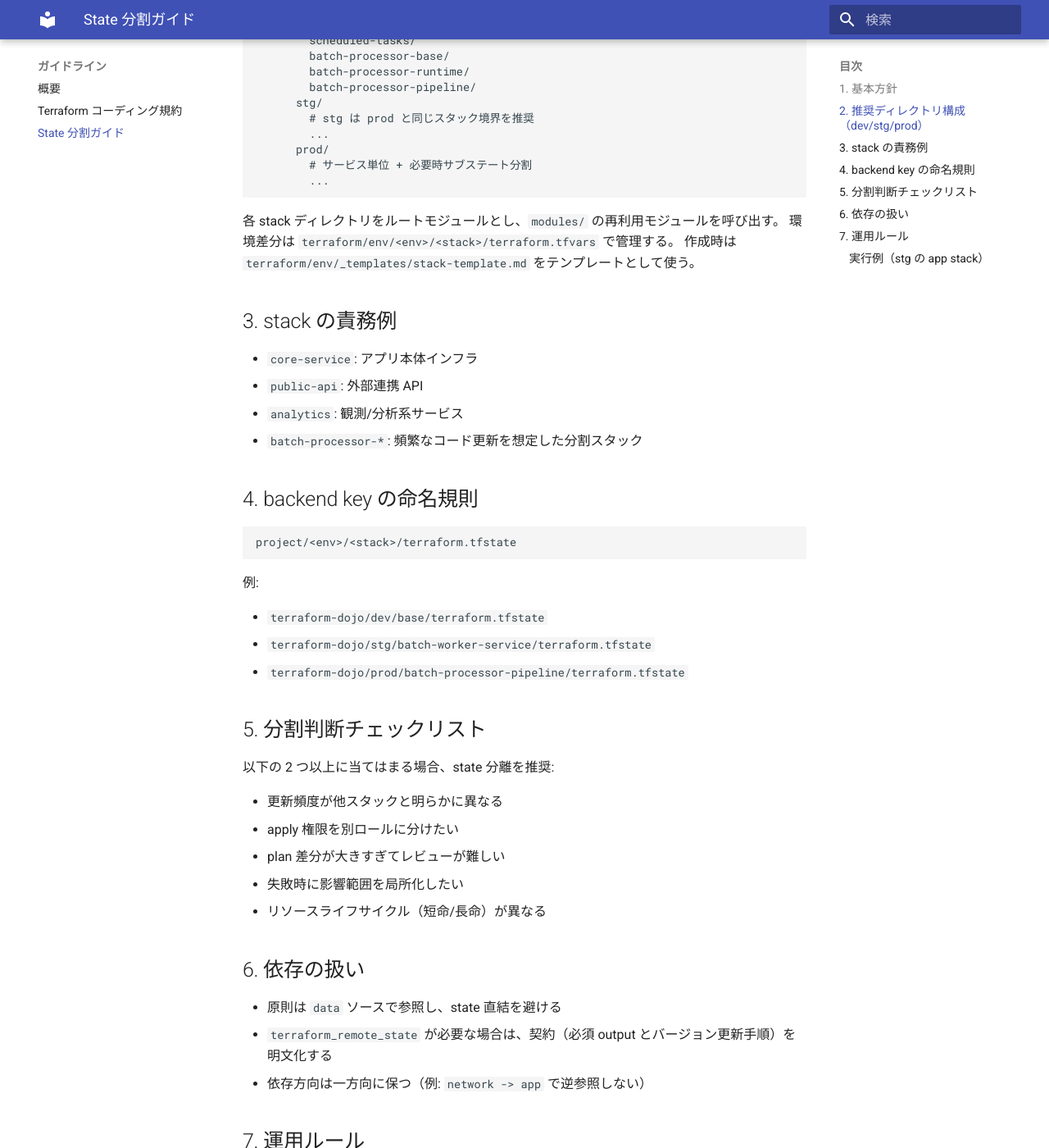
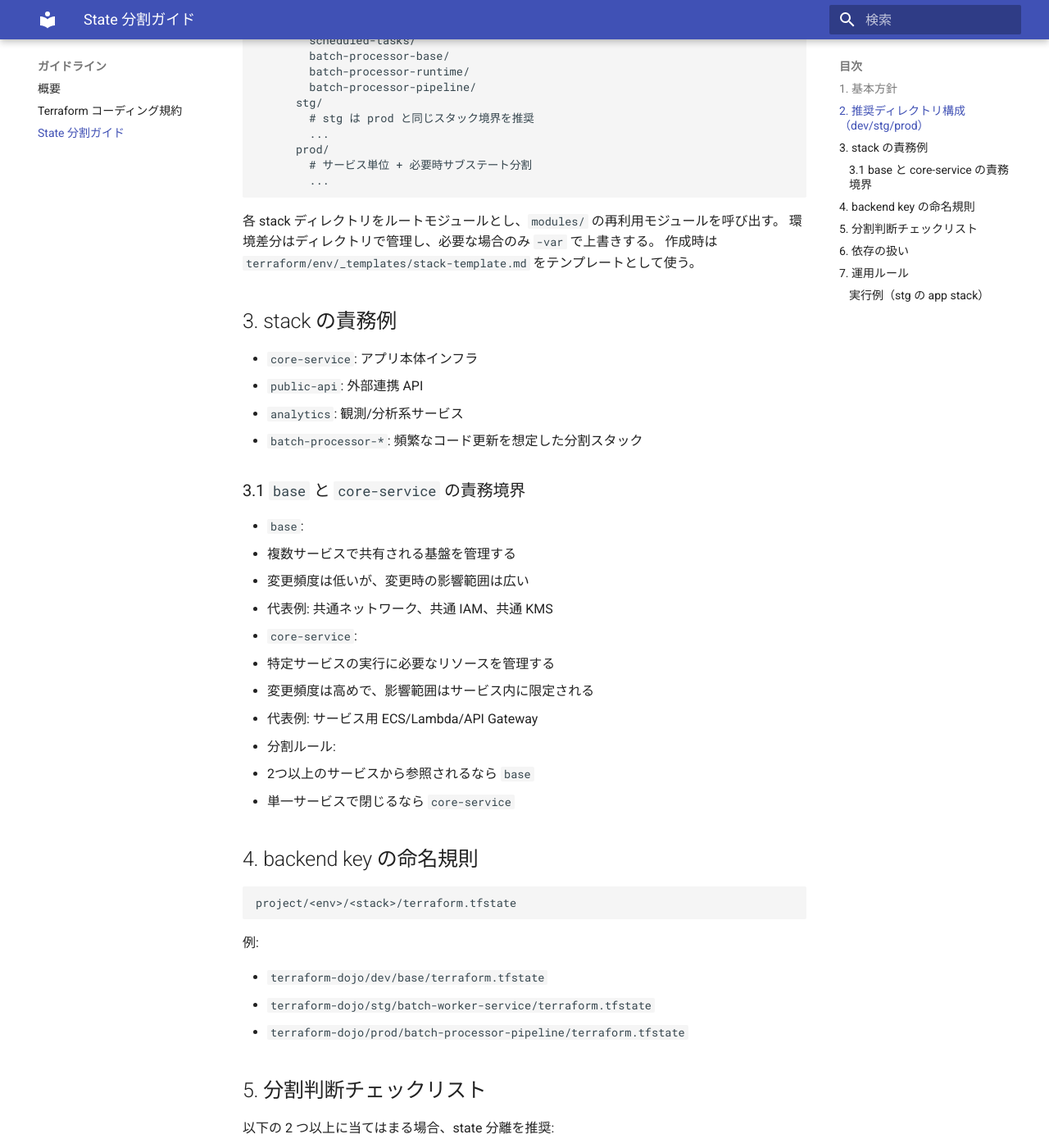
Before and after one commit to TakashiTakeyama/Terraform-dojo, an MkDocs documentation site: the page built from docs/guidelines/state-structure.md, in a window 1280 px wide and 1400 px high, scrolled down 729 px. Shown: the whole window at 82% size. Built offline with MkDocs 1.6.1 and Material for MkDocs 9.7.7, drawn with Linux system fonts in a browser that asks for light colours; some of the changed text lies outside the part shown.

````diff
--- a/docs/guidelines/state-structure.md
+++ b/docs/guidelines/state-structure.md
@@ -34,7 +34,7 @@ terraform-dojo/
 ```
 
 各 stack ディレクトリをルートモジュールとし、`modules/` の再利用モジュールを呼び出す。
-環境差分は `terraform/env/<env>/<stack>/terraform.tfvars` で管理する。
+環境差分はディレクトリで管理し、必要な場合のみ `-var` で上書きする。
 作成時は `terraform/env/_templates/stack-template.md` をテンプレートとして使う。
 
 ## 3. stack の責務例
@@ -43,6 +43,22 @@ terraform-dojo/
 - `public-api`: 外部連携 API
 - `analytics`: 観測/分析系サービス
 - `batch-processor-*`: 頻繁なコード更新を想定した分割スタック
+
+### 3.1 `base` と `core-service` の責務境界
+
+- `base`:
+  - 複数サービスで共有される基盤を管理する
+  - 変更頻度は低いが、変更時の影響範囲は広い
+  - 代表例: 共通ネットワーク、共通 IAM、共通 KMS
+
+- `core-service`:
+  - 特定サービスの実行に必要なリソースを管理する
+  - 変更頻度は高めで、影響範囲はサービス内に限定される
+  - 代表例: サービス用 ECS/Lambda/API Gateway
+
+- 分割ルール:
+  - 2つ以上のサービスから参照されるなら `base`
+  - 単一サービスで閉じるなら `core-service`
 
 ## 4. backend key の命名規則
 
@@ -83,6 +99,6 @@ project/<env>/<stack>/terraform.tfstate
 ```bash
 cd terraform/env/stg/batch-worker-service
 terraform init
-terraform plan -var-file="terraform.tfvars"
-terraform apply -var-file="terraform.tfvars"
+terraform plan
+terraform apply
 ```
````
Also changed, not shown: docs/deployment.md (+11 -8 lines), docs/guidelines/terraform-coding-guideline.md (+3 -2 lines), 16 other files.
